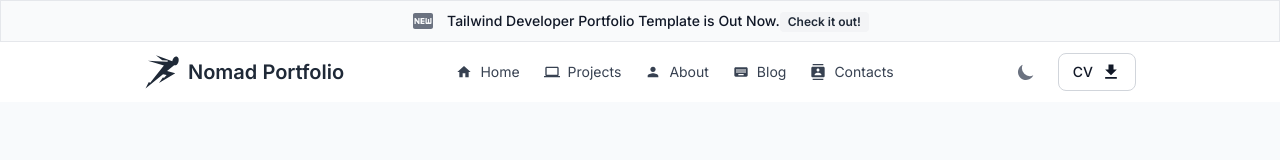
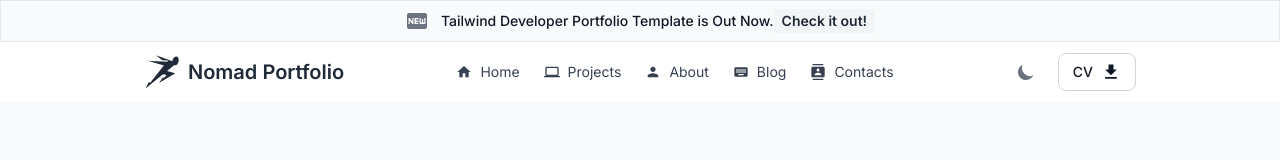
Before and after one commit to sagarmusabbir/nomad-flowbite-react-next.js-portfolio, a Next.js app: page / in a window 1280 px wide. Shown: the top 160 px of the page. Built offline with nearby package versions, Linux system fonts and the light colour scheme.

Commit message:
Update announcement.tsx

```diff
--- a/app/components/announcement.tsx
+++ b/app/components/announcement.tsx
@@ -13,7 +13,7 @@ const AnnouncementBanner: FC = function () {
           <p className="text-sm font-medium text-gray-900 dark:text-white md:my-0">
             Tailwind Developer Portfolio Template is Out Now.
             <Badge
-              href="#" color="gray"
+              href="#" color="gray" size="sm"
               className="inline-flex items-center "
             >
             Check it out!
```
